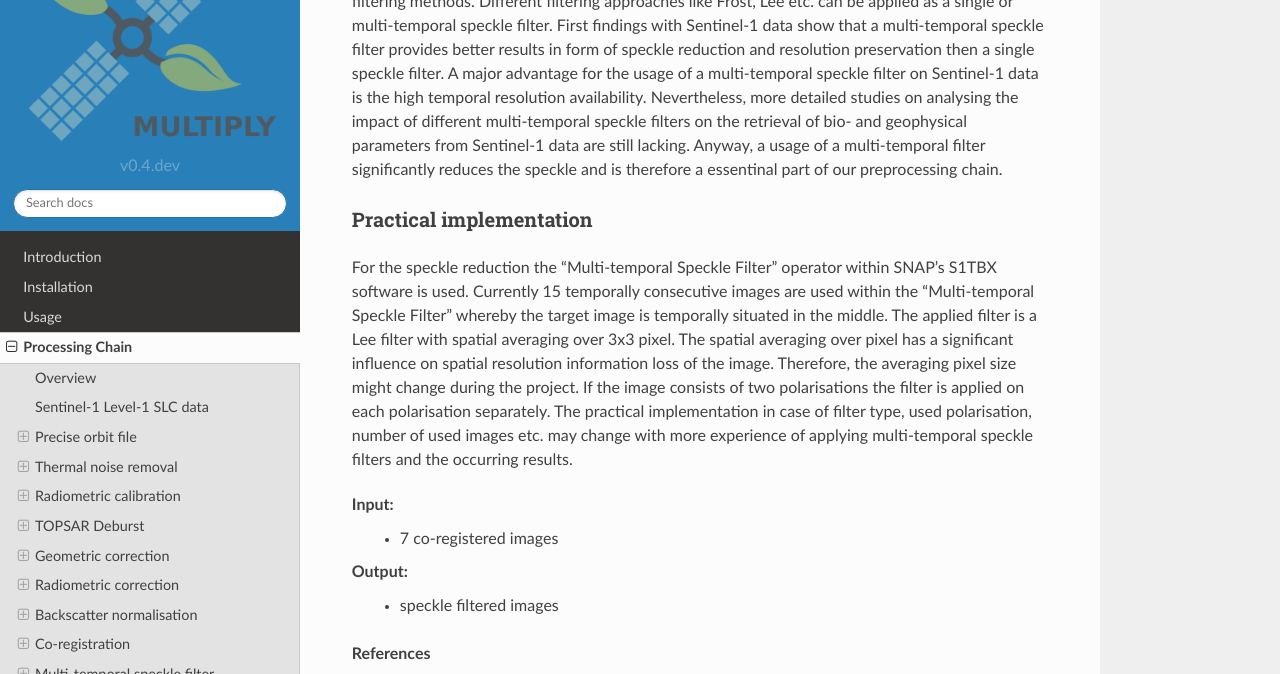
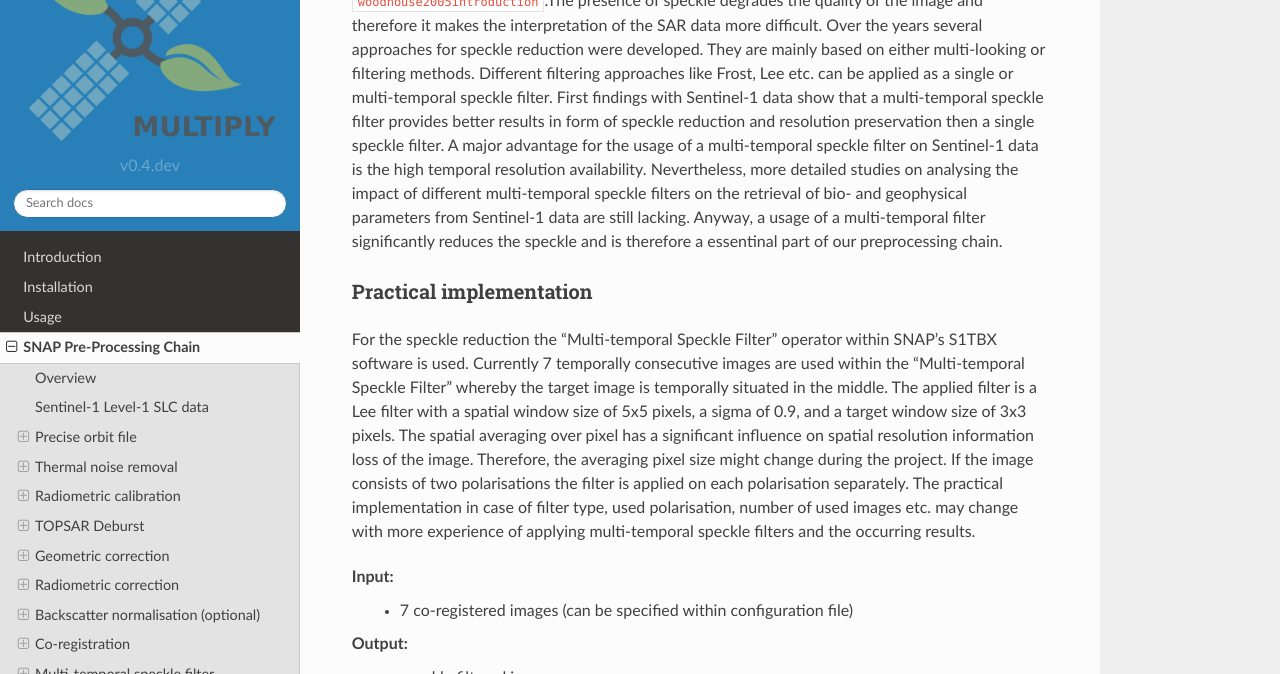
Before and after one commit to multiply-org/sar-pre-processing, a Sphinx documentation site: the page built from docs/04_Theory.rst, in a window 1280 px wide and 900 px high, scrolled down 8989 px, cut to the strip 0-674 px from the top of the window. Built offline with Sphinx 7.4.7 and the Read the Docs theme 2.0.0, drawn with Linux system fonts in a browser that asks for light colours; the version number could not be read and is left out; cross-references to code outside the pages are shown as plain code; some of the changed text lies outside the part shown.

Commit message:
update Theory part of RtD documentation

```diff
--- a/docs/04_Theory.rst
+++ b/docs/04_Theory.rst
@@ -1,7 +1,9 @@
 .. _ProcessingChain:
 
-Processing Chain
-================
+SNAP Pre-Processing Chain
+=====================
+
+Main goal: Geometric and radiometric corrected Sigma nought backscatter values for usage within radiative transfer models like Water Cloud Model.
 
 Overview
 --------
@@ -161,8 +163,8 @@
 Output:
     - Radiometric and geometric corrected sigma naught calibrated radar backscatter (Map Projection WGS84)
 
-Backscatter normalisation
--------------------------
+Backscatter normalisation (optional)
+------------------------------------
 Theory / Purpose
 ~~~~~~~~~~~~~~~~~
 Beside the previously discussed geometric and radiometric distortions some other specific backscattering coefficient variations within the range direction of the image are caused by the image geometry of the SAR sensor. The backscattered energy of an illuminated area has not only a dependency on the area itself but also on the incidence angle. This means, backscatter values of a specific area with a small incidence angle return higher backscatter values then data of the same area acquired with a higher incidence angle. Incidence angle induced variations not only occur inside one image but also between images form different sensors as well as within one sensor through different acquisition geometries or different tracks or orbits. For a usage of Sentinel-1A and 1B time-series acquired with different orbits and/or different tracks and therefore most likly a high change between the incidence angles a backscatter normalisation is vital. A often and widely used technique to minimize backscatter variations caused by the incidence angle is the cosine correction :cite:`ulaby1982microwave`. The cosine correction is based on the Lambert's law for optics. Therefore, under the assumption that the backscattered energy in the upper hemisphere follows a cosine law and also the radiation variability has a cosine dependency, the received backscatter :math:`\sigma_{\theta_i}^{0}` and its dependency on the incidence angle can be written as
@@ -228,10 +230,10 @@
 
 Practical implementation
 ~~~~~~~~~~~~~~~~~~~~~~~~~
-For the speckle reduction the "Multi-temporal Speckle Filter" operator within SNAP's S1TBX software is used. Currently 15 temporally consecutive images are used within the "Multi-temporal Speckle Filter" whereby the target image is temporally situated in the middle. The applied filter is a Lee filter with spatial averaging over 3x3 pixel. The spatial averaging over pixel has a significant influence on spatial resolution information loss of the image. Therefore, the averaging pixel size might change during the project. If the image consists of two polarisations the filter is applied on each polarisation separately. The practical implementation in case of filter type, used polarisation, number of used images etc. may change with more experience of applying multi-temporal speckle filters and the occurring results.
+For the speckle reduction the "Multi-temporal Speckle Filter" operator within SNAP's S1TBX software is used. Currently 7 temporally consecutive images are used within the "Multi-temporal Speckle Filter" whereby the target image is temporally situated in the middle. The applied filter is a Lee filter with a spatial window size of 5x5 pixels, a sigma of 0.9, and a target window size of 3x3 pixels. The spatial averaging over pixel has a significant influence on spatial resolution information loss of the image. Therefore, the averaging pixel size might change during the project. If the image consists of two polarisations the filter is applied on each polarisation separately. The practical implementation in case of filter type, used polarisation, number of used images etc. may change with more experience of applying multi-temporal speckle filters and the occurring results.
 
 Input:
-    - 7 co-registered images
+    - 7 co-registered images (can be specified within configuration file)
 
 Output:
     - speckle filtered images
```
